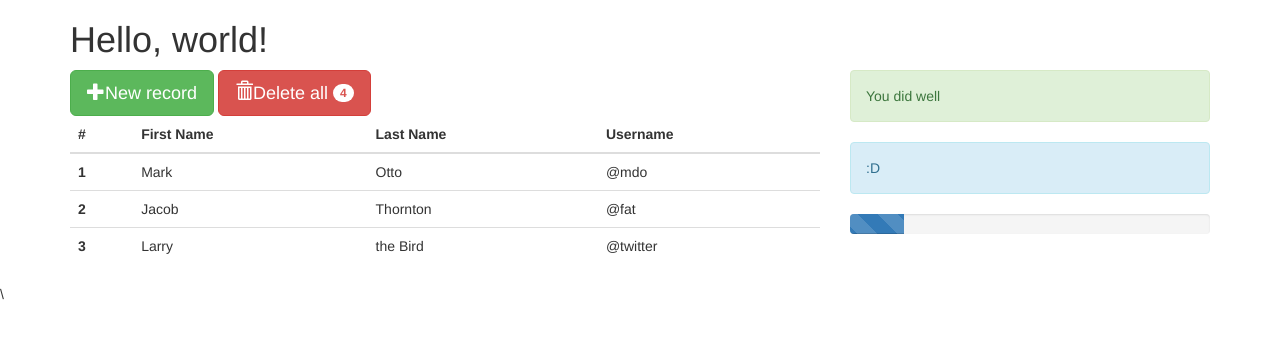
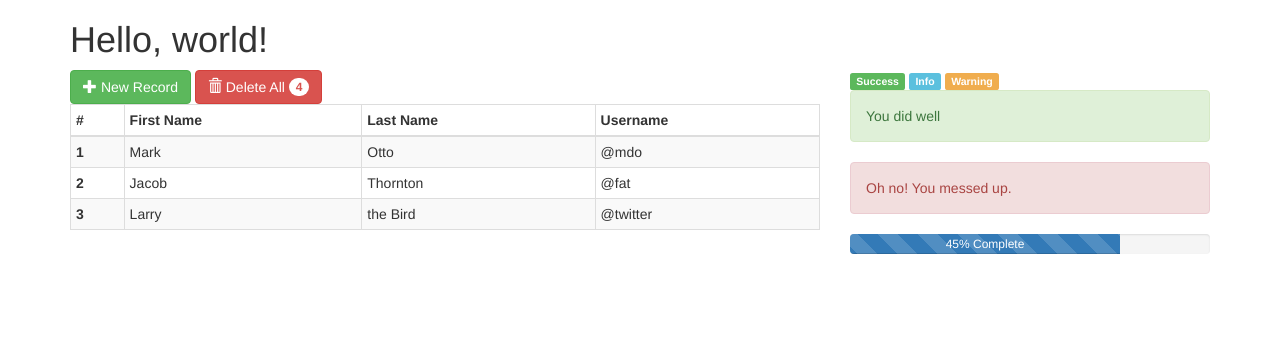
Before and after one commit to seniorgato/WebProgFall2015, a PHP site: page / in a window 1280 px wide. Shown: the top 339 px of the page. Run offline with PHP 8.4, Linux system fonts and the light colour scheme; some libraries are stand-ins or nearby versions.

Commit message:
Added Features of Fitness Tracker to readme.md

```diff
--- a/index.php
+++ b/index.php
@@ -11,29 +11,20 @@
     <link rel="stylesheet" href="https://maxcdn.bootstrapcdn.com/bootstrap/3.3.5/css/bootstrap.min.css">
   </head>
   <body>
-         <div class= "container">
+    <div class="container">
             <h1>Hello, world!</h1>
-           <div class= "row">
-
-             <div class= "col-sm-8">
-
-
-
-
-
-                         <button type="button" class="btn btn-success btn-lg"> <I class="glyphicon glyphicon-plus" ></I>New record
-
-                         </button>
-
-
-
-                         <button type="button" class="btn btn-danger btn-lg"> <I class="glyphicon glyphicon-trash" ></I>Delete all
+      <div class="row">
+        <div class="col-md-8 col-xs-10">
+            <a href="#" class="btn btn-success">
+                <i class="glyphicon glyphicon-plus"></i>
+                New Record
+            </a>
+            <a href="#" class="btn btn-danger">
+                <i class="glyphicon glyphicon-trash"></i>
+                Delete All
                 <span class="badge">4</span>
-
-                         </button>
-
-
-                          <table class="table table-hover">
+            </a>
+            <table class="table table-condensed table-striped table-bordered table-hover">
               <thead>
                 <tr>
                   <th>#</th>
@@ -64,47 +55,35 @@
               </tbody>
             </table>
 
-
-
         </div>
-             <div class= "col-xs-4">
-
-                              <div class="alert alert-success "container" " role="alert">You did well</div>
-                              <div class="alert alert-info ""container" role="alert">:D</div>
-
-
-
-
-                              <div class="progress ""container">
-                              <div class="progress-bar progress-bar-striped active container" role="progressbar" aria-valuenow="45" aria-valuemin="0" aria-valuemax="100" style="width: 15%">
-                      <span class="sr-only">45% Complete</span>
+        <div class="col-md-4 col-xs-2">
+            <span class="label label-success">Success</span>
+            <span class="label label-info">Info</span>
+            <span class="label label-warning">Warning</span>
+        </div>
+        <div class="col-md-4 col-xs-10">
+            <div class="alert alert-success" role="alert">
+                You did well
+            </div>
+            <div class="alert alert-danger" role="alert">
+                Oh no! You messed up.
+            </div>
+            <div class="progress">
+              <div class="progress-bar progress-bar-striped active" role="progressbar" aria-valuenow="45" aria-valuemin="0" aria-valuemax="100" style="width: 15%">
+                <span >45% Complete</span>
+              </div>
+            </div>
 
         </div>
       </div>
 
 
     </div>
-           </div>
 
-
-
-        </div>
-
-
-
-
-
-
-
-
-    <!-- jQuery (necessary for Bootstrap's JavaScript plugins) -->
     <script src="https://ajax.googleapis.com/ajax/libs/jquery/1.11.3/jquery.min.js"></script>
-    <!-- Include all compiled plugins (below), or include individual files as needed -->
-    <script src="https://maxcdn.bootstrapcdn.com/bootstrap/3.3.5/js/bootstrap.min.js"></script>\
-    <script type="text/javascript" src="">
+    <script src="https://maxcdn.bootstrapcdn.com/bootstrap/3.3.5/js/bootstrap.min.js"></script>
+    <script type="text/javascript">
       $(".progress-bar").animate({width: "75%"}, 2000);
-
     </script>
-
   </body>
 </html>
```
Also changed, not shown: README.md. Lines whose indentation alone changed are shown as unchanged.
